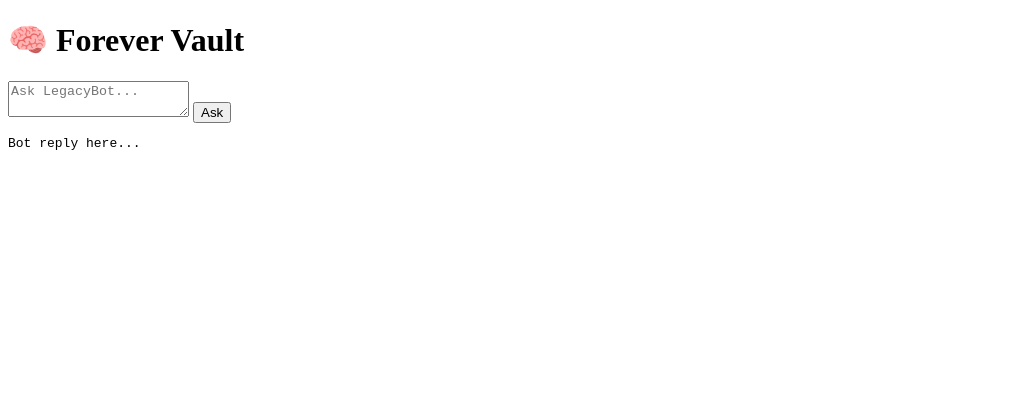
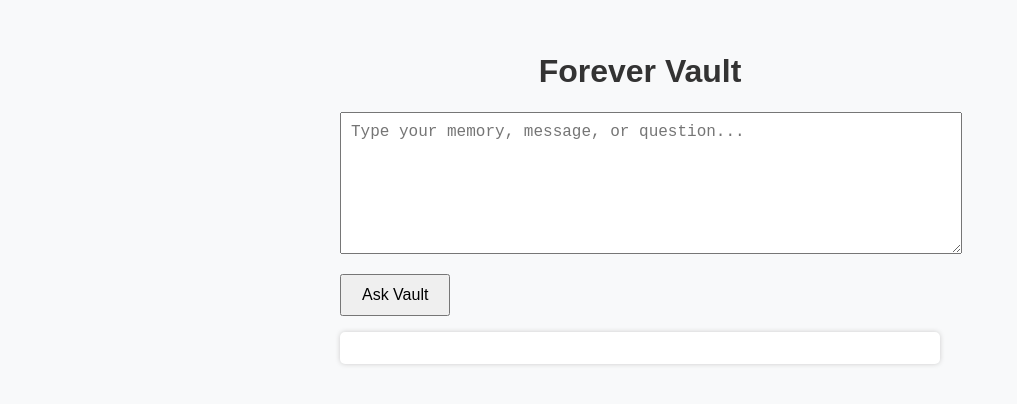
Before and after one commit to ForeverVault/forever-vault-gpt-api, a website: page index.html in a window 1280 px wide. Shown: the whole page, without its empty margins (0-1017 px from the left). Drawn offline with nearby package versions, Linux system fonts and the light colour scheme.

Commit message:
index.html

```diff
--- a/index.html
+++ b/index.html
@@ -1,31 +1,72 @@
 <!DOCTYPE html>
-<html>
+<html lang="en">
 <head>
+  <meta charset="UTF-8" />
+  <meta name="viewport" content="width=device-width, initial-scale=1.0"/>
   <title>Forever Vault</title>
-  <meta charset="UTF-8">
-  <script src="https://www.gstatic.com/firebasejs/9.22.0/firebase-app-compat.js"></script>
-  <script src="https://www.gstatic.com/firebasejs/9.22.0/firebase-database-compat.js"></script>
-  <script src="https://www.gstatic.com/firebasejs/9.22.0/firebase-auth-compat.js"></script>
-  <script src="https://cdn.jsdelivr.net/npm/axios/dist/axios.min.js"></script>
+  <style>
+    body {
+      font-family: Arial, sans-serif;
+      background: #f8f9fa;
+      padding: 2rem;
+      max-width: 600px;
+      margin: auto;
+    }
+    h1 {
+      text-align: center;
+      color: #333;
+    }
+    textarea {
+      width: 100%;
+      height: 120px;
+      margin-bottom: 1rem;
+      padding: 10px;
+      font-size: 16px;
+    }
+    button {
+      padding: 10px 20px;
+      font-size: 16px;
+      cursor: pointer;
+    }
+    #response {
+      margin-top: 1rem;
+      background: #fff;
+      padding: 1rem;
+      border-radius: 5px;
+      box-shadow: 0 0 5px #ccc;
+      white-space: pre-wrap;
+    }
+  </style>
 </head>
 <body>
-  <h1>🧠 Forever Vault</h1>
-  <textarea id="botPrompt" placeholder="Ask LegacyBot..."></textarea>
-  <button onclick="askLegacyBot()">Ask</button>
-  <pre id="botResponse">Bot reply here...</pre>
+  <h1>Forever Vault</h1>
+  <textarea id="userInput" placeholder="Type your memory, message, or question..."></textarea>
+  <br/>
+  <button onclick="sendPrompt()">Ask Vault</button>
+  <div id="response"></div>
 
   <script>
-    window.askLegacyBot = async function () {
-      const prompt = document.getElementById("botPrompt").value;
-      if (!prompt) return;
+    async function sendPrompt() {
+      const prompt = document.getElementById('userInput').value;
+      const responseBox = document.getElementById('response');
+      responseBox.innerHTML = "⏳ Thinking...";
 
       try {
-        const res = await axios.post("/ask", { prompt });
-        document.getElementById("botResponse").innerText = res.data.reply;
-      } catch (err) {
-        document.getElementById("botResponse").innerText = "Error talking to LegacyBot.";
+        const response = await fetch('/api/generate', {
+          method: 'POST',
+          headers: {
+            'Content-Type': 'application/json',
+          },
+          body: JSON.stringify({ prompt })
+        });
+
+        const data = await response.json();
+        responseBox.innerHTML = data.response || '❌ No response received.';
+      } catch (error) {
+        responseBox.innerHTML = '⚠️ Error connecting to server.';
+        console.error(error);
       }
-    };
+    }
   </script>
 </body>
 </html>
```
